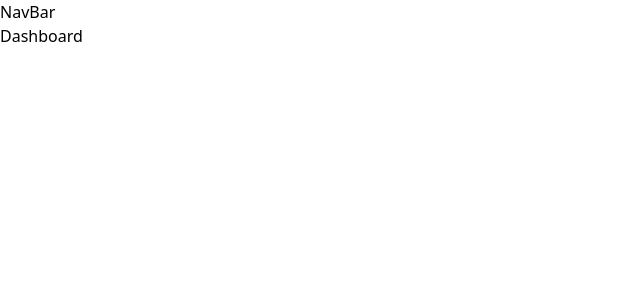
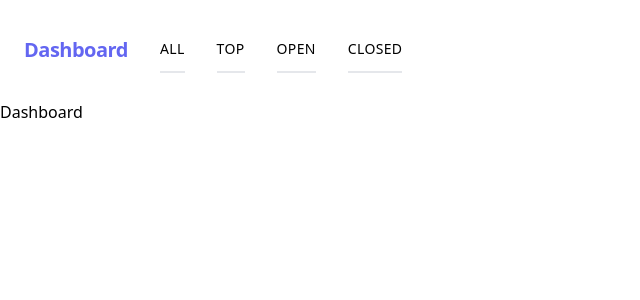
Before and after one commit to ysfBenali/full-stack-coding-challenge, a React (Create React App) app in the folder testApp/frontend/: page / in a window 1280 px wide. Shown: the top 300 px of the page, without its empty margins (0-640 px from the left). Built offline with nearby package versions, Linux system fonts and the light colour scheme; no server answers.

Commit message:
added navigation bar + styling

```diff
--- a/testApp/frontend/src/components/NavBar.jsx
+++ b/testApp/frontend/src/components/NavBar.jsx
@@ -1,8 +1,79 @@
-import React from "react";
-import { withRouter } from "react-router-dom";
+import React, { useState } from "react";
+import { withRouter, NavLink } from "react-router-dom";
 
 const NavBar = ({ location }) => {
-  return <div>{location.pathname !== "/login" ? <h2>NavBar</h2> : null}</div>;
+  const [isExpanded, toggleExpansion] = useState(false);
+
+  return (
+    <div>
+      {location.pathname !== "/login" ? (
+        <>
+          <nav className="flex items-center justify-between flex-wrap bg-teal-500 p-6 select-none">
+            <div className="flex items-center flex-shrink-0 text-dark mr-8 py-3 tracking-wide">
+              <span className="font-semibold text-xl tracking-tight text-indigo-500">
+                Dashboard
+              </span>
+            </div>
+            <div className="block lg:hidden ">
+              <button
+                onClick={() => toggleExpansion(!isExpanded)}
+                className="flex items-center px-3 py-2 border rounded border-indigo-500 text-indigo-500 focus:border-indigo-500 focus:outline-none"
+              >
+                <svg
+                  className="fill-current h-3 w-3"
+                  viewBox="0 0 20 20"
+                  xmlns="http://www.w3.org/2000/svg"
+                >
+                  <title>Menu</title>
+                  <path d="M0 3h20v2H0V3zm0 6h20v2H0V9zm0 6h20v2H0v-2z" />
+                </svg>
+              </button>
+            </div>
+            <div
+              className={`${
+                isExpanded ? `block` : `hidden`
+              } w-full block flex-grow lg:flex lg:items-center lg:w-auto`}
+            >
+              <div className="text-sm lg:flex-grow">
+                <NavLink
+                  onClick={() => toggleExpansion(!isExpanded)}
+                  className="block mt-4 lg:inline-block lg:mt-0 text-teal-200 mr-8 py-3 uppercase border-b-2 hover:border-indigo-500 hover:text-indigo-500 tracking-wide cursor-pointer"
+                  to="/all"
+                  activeClassName="border-indigo-500 text-indigo-500"
+                >
+                  All
+                </NavLink>
+                <NavLink
+                  onClick={() => toggleExpansion(!isExpanded)}
+                  className="block mt-4 lg:inline-block lg:mt-0 text-teal-200 mr-8 py-3 uppercase border-b-2 hover:border-indigo-500 hover:text-indigo-500 tracking-wide cursor-pointer"
+                  to="/top"
+                  activeClassName="border-indigo-500 text-indigo-500"
+                >
+                  Top
+                </NavLink>
+                <NavLink
+                  onClick={() => toggleExpansion(!isExpanded)}
+                  className="block mt-4 lg:inline-block lg:mt-0 text-teal-200 mr-8 py-3 uppercase border-b-2 hover:border-indigo-500 hover:text-indigo-500 tracking-wide cursor-pointer"
+                  to="/open"
+                  activeClassName="border-indigo-500 text-indigo-500"
+                >
+                  Open
+                </NavLink>
+                <NavLink
+                  onClick={() => toggleExpansion(!isExpanded)}
+                  className="block mt-4 lg:inline-block lg:mt-0 text-teal-200 mr-8 py-3 uppercase border-b-2 hover:border-indigo-500 hover:text-indigo-500 tracking-wide cursor-pointer"
+                  to="/closed"
+                  activeClassName="border-indigo-500 text-indigo-500"
+                >
+                  Closed
+                </NavLink>
+              </div>
+            </div>
+          </nav>
+        </>
+      ) : null}
+    </div>
+  );
 };
 
 export default withRouter(NavBar);
```
